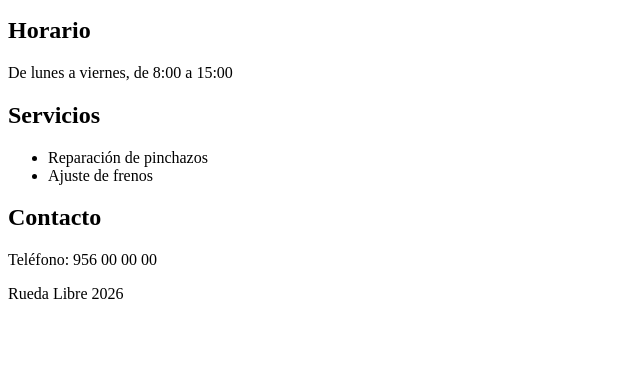
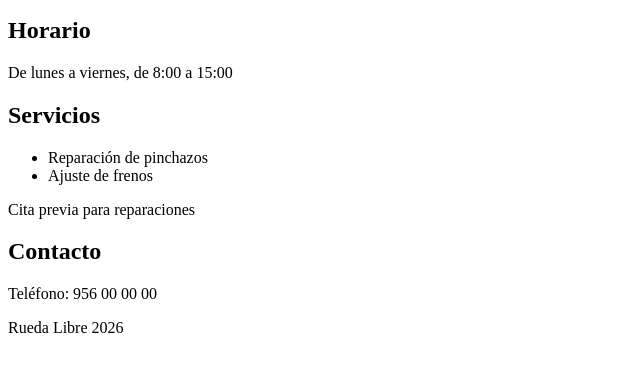
Before and after one commit to Alberto-Atencia-Olivencia/o-examen-rueda-atencia, a plain HTML site: page index.html in a window 1280 px wide. Shown: the part 101-472 px from the top of the page, without its empty margins (0-640 px from the left). Drawn offline with Linux system fonts and the light colour scheme.

Commit message:
3.1 (AAO)

```diff
--- a/index.html
+++ b/index.html
@@ -2,7 +2,7 @@
 <html lang="es">
 <head>
   <meta charset="utf-8">
-  <title>Rueda Libre</title>
+  <title>Rueda Libre - Taller</title>
 </head>
 <body>
   <h1>Taller de bicicletas Rueda Libre</h1>
@@ -16,7 +16,7 @@
     <li>Reparación de pinchazos</li>
     <li>Ajuste de frenos</li>
   </ul>
-
+ <p>Cita previa para reparaciones</p>
   <h2>Contacto</h2>
   <p>Teléfono: 956 00 00 00</p>
 
```
